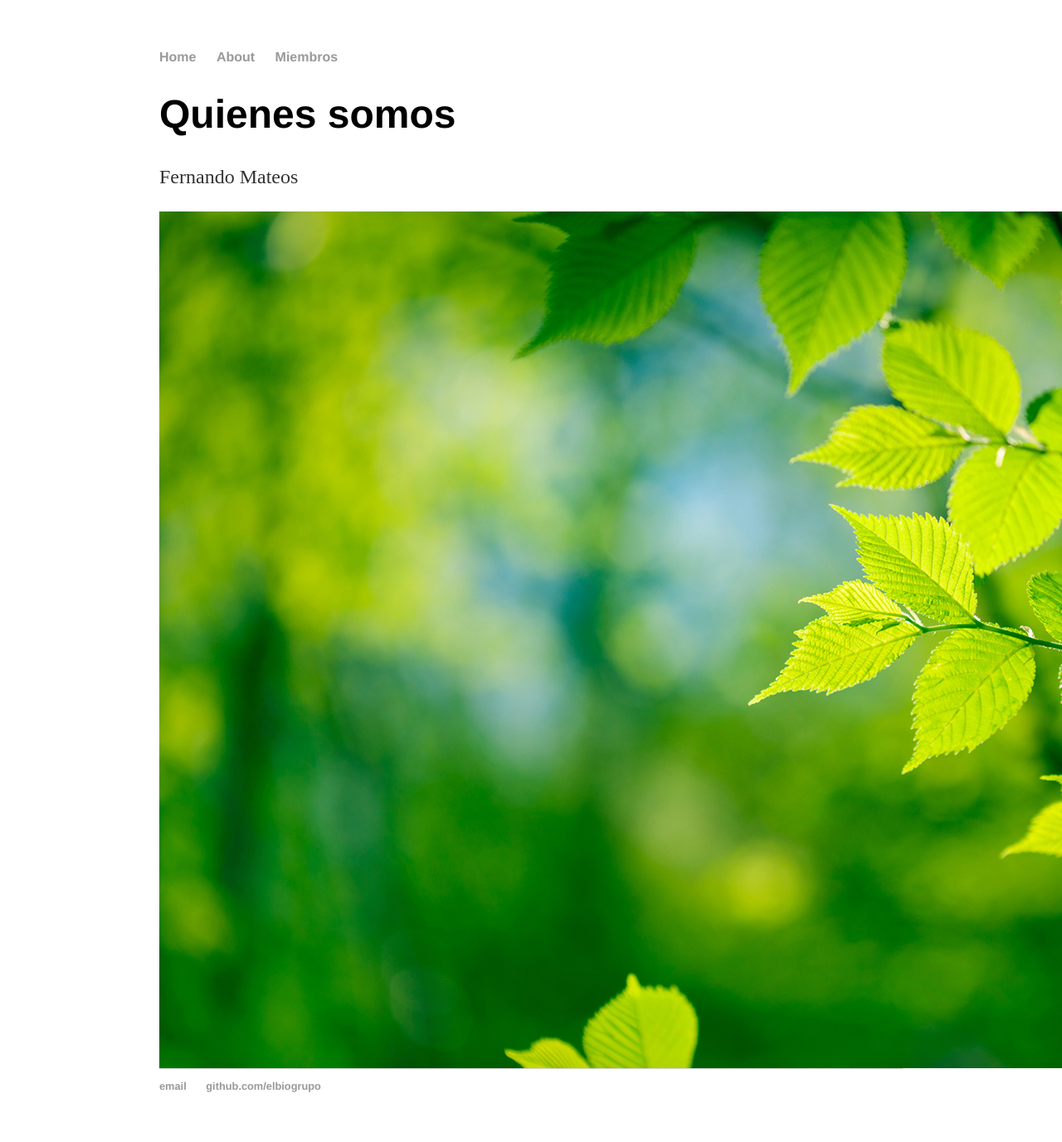
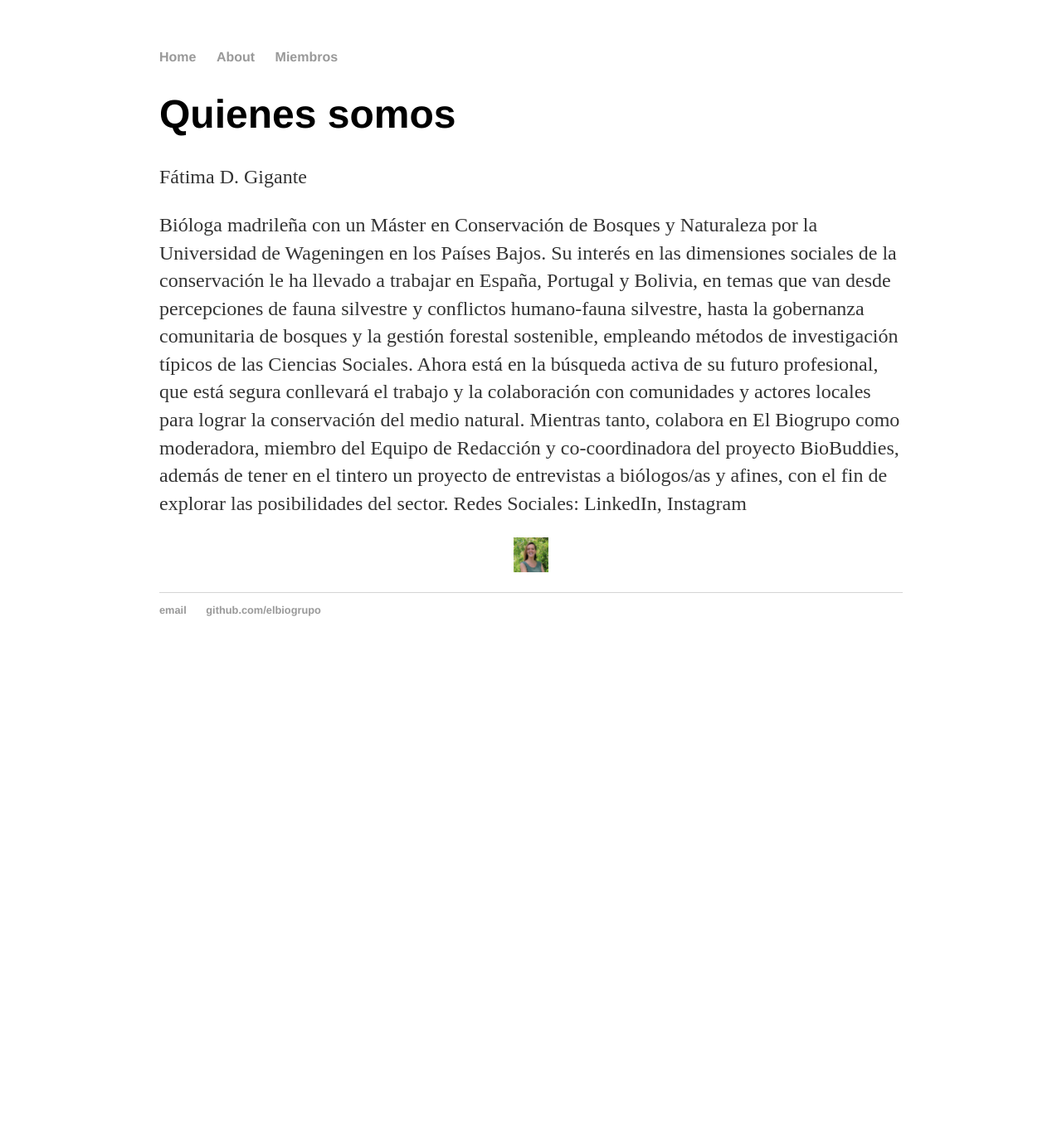
Before and after one commit to elbiogrupo/elbiogrupo.github.io, a Jekyll site: the page built from miembros/index.html, in a window 1280 px wide. Shown: the whole page at 83% size. Built offline with Jekyll 4.4.1, drawn with Linux system fonts in a browser that asks for light colours; after the commit the page ends 900 px from its top, so only the background shows below that.

Commit message:
Update index.html

```diff
--- a/miembros/index.html
+++ b/miembros/index.html
@@ -4,6 +4,11 @@ title: El Biogrupo
 ---
 <div class="blurb">
 	<h1>Quienes somos</h1>
-	<p>Fernando Mateos</p>
-	<img src="{{site.url}}/image/GettyImages-532151205-leaves.jpg" style="display: block; margin: auto;" />
+	<p>Fátima D. Gigante</p>
+	<p>Bióloga madrileña con un Máster en Conservación de Bosques y Naturaleza por la Universidad de Wageningen en los Países Bajos. Su interés en las dimensiones sociales de la conservación le ha llevado a trabajar en España, Portugal y Bolivia, en temas que van desde percepciones de fauna silvestre y conflictos humano-fauna silvestre, hasta la gobernanza comunitaria de bosques y la gestión forestal sostenible, empleando métodos de investigación típicos de las Ciencias Sociales. Ahora está en la búsqueda activa de su futuro profesional, que está segura conllevará el trabajo y la colaboración con comunidades y actores locales para lograr la conservación del medio natural.
+
+Mientras tanto, colabora en El Biogrupo como moderadora, miembro del Equipo de Redacción y co-coordinadora del proyecto BioBuddies, además de tener en el tintero un proyecto de entrevistas a biólogos/as y afines, con el fin de explorar las posibilidades del sector.
+
+Redes Sociales: LinkedIn, Instagram<p>
+	<img src="{{site.url}}/image/FotoBio_Fátima.jpg" width="42" height="42" style="display: block; margin: auto;" />
 </div><!-- /.blurb -->
```
